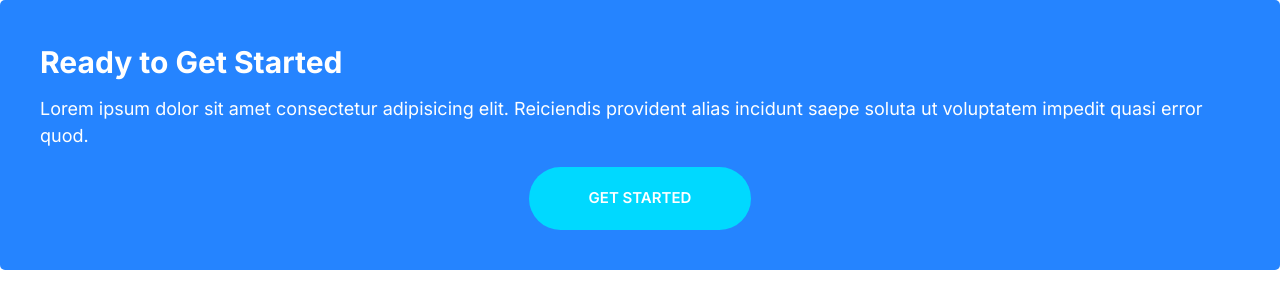
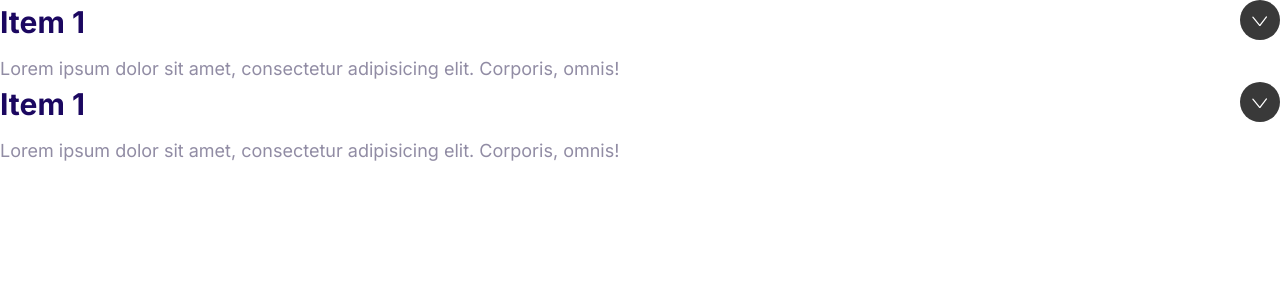
Before and after one commit to ramtinmovahed/moshify, a plain HTML site: page index.html in a window 1280 px wide. Drawn offline with Linux system fonts and the light colour scheme.

Commit message:
build the collapsible component.

```diff
--- a/css/styles.css
+++ b/css/styles.css
@@ -514,3 +514,34 @@ a {
 		margin: 0 2rem;
 	}
 }
+
+/* Collapsibles */
+
+.collapsible__header {
+	display: flex;
+	justify-content: space-between;
+}
+
+.collapsible__heading {
+	margin-top: 0;
+	font-size: 3rem;
+}
+
+.collapsible__chevron {
+	transform: rotate(-90deg);
+	transition: transform 0.3s;
+}
+.collapsible__content {
+	max-height: 0;
+	overflow: hidden;
+	opacity: 0;
+	transition: all 0.3s;
+}
+
+.collapsible--expanded .collapsible__chevron {
+	transform: rotate(0);
+}
+.collapsible--expanded .collapsible__content {
+	max-height: 100vh;
+	opacity: 1;
+}
--- a/index.html
+++ b/index.html
@@ -14,16 +14,31 @@
 </head>
 
 <body>
-  <div class="callout callout--primary">
-    <div class="grid grid1x2">
-      <div class="callout__content">
-        <h2 class="callout__heading">Ready to Get Started</h2>
-        <p>Lorem ipsum dolor sit amet consectetur adipisicing elit. Reiciendis provident alias incidunt saepe soluta ut
-          voluptatem impedit quasi error quod.</p>
-      </div>
-      <a href="#" class="btn btn--secondary btn--stretched">Get Started</a>
+  <div class="collapsible collapsible--expanded">
+    <header class="collapsible__header">
+      <h2 class="collapsible__heading">Item 1</h2>
+      <svg class="icon icon--white collapsible__chevron">
+        <use xlink:href="images/sprite.svg#chevron"></use>
+      </svg>
+    </header>
+    <div class="collapsible__content">
+      Lorem ipsum dolor sit amet, consectetur adipisicing elit. Corporis, omnis!
     </div>
   </div>
+
+  <div class="collapsible collapsible--expanded">
+    <header class="collapsible__header">
+      <h2 class="collapsible__heading">Item 1</h2>
+      <svg class="icon icon--white collapsible__chevron">
+        <use xlink:href="images/sprite.svg#chevron"></use>
+      </svg>
+    </header>
+    <div class="collapsible__content">
+      Lorem ipsum dolor sit amet, consectetur adipisicing elit. Corporis, omnis!
+    </div>
+  </div>
+
+  <script src="js/main.js"></script>
 </body>
 
 </html>
--- /dev/null
+++ b/js/main.js
@@ -0,0 +1,7 @@
+const collapsibles = document.querySelectorAll(".collapsible");
+
+collapsibles.forEach((item) => {
+	item.addEventListener("click", function () {
+		this.classList.toggle("collapsible--expanded");
+	});
+});
```
Also changed, not shown: components/collapsibles.html (added, +11 -0 lines).
